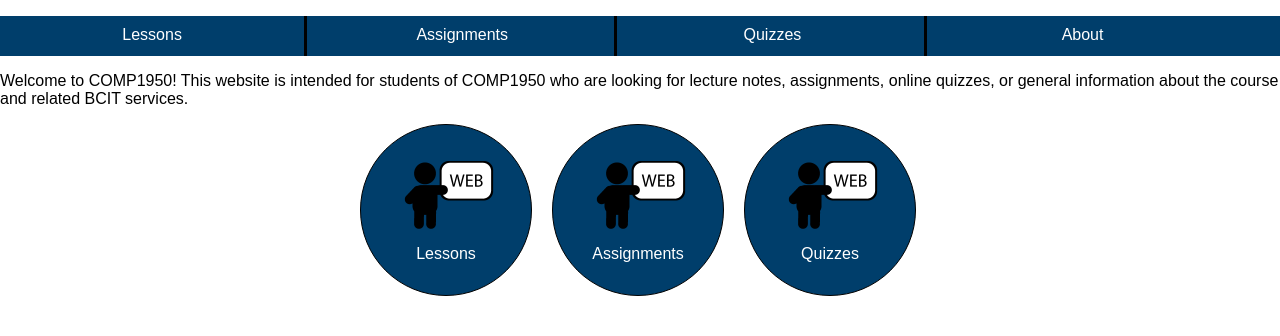
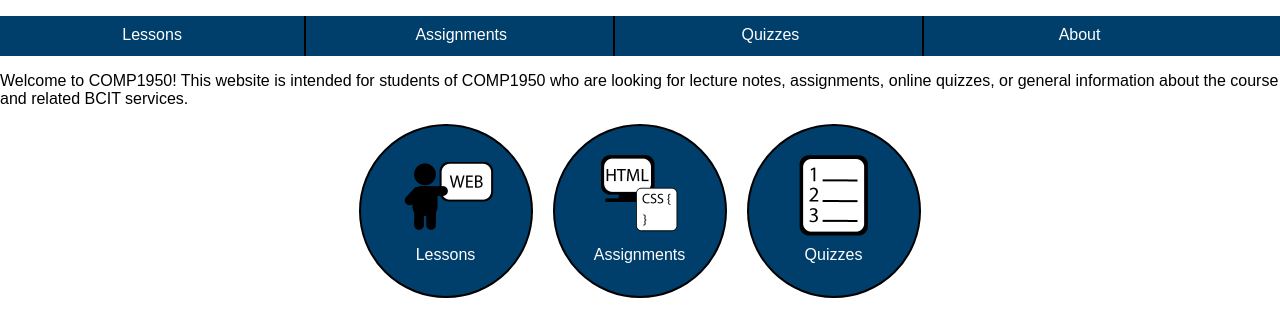
Before and after one commit to jkngan/COMP1950GroupProject, a plain HTML site: page protosite/index.html in a window 1280 px wide. Drawn offline with nearby package versions, Linux system fonts and the light colour scheme.

Commit message:
Added final images for image navigation
Added assignment and quiz icons.

```diff
--- a/protosite/css/style.css
+++ b/protosite/css/style.css
@@ -34,7 +34,7 @@ nav > ul > li {
     width: 1px;
     padding: 1px;
     height: 38px;
-    border-left: 3px solid #000000;
+    border-left: 2px solid #000000;
 }
 
 nav > ul > li> a {
@@ -49,7 +49,7 @@ main {
 .image_navigation {
     clear: both;
     height: 170px;
-    width: 580px;
+    width: 583px;
     margin: 0 auto;
 }
 
@@ -70,7 +70,7 @@ main {
 .image_button {
     float: left;
     border-radius: 90px;
-    border: 1px solid #000000;
+    border: 2px solid #000000;
     width: 170px;
     height: 170px;
     background-color: #003e6b;
--- a/protosite/index.html
+++ b/protosite/index.html
@@ -44,11 +44,11 @@
                         <p>Lessons</p>
                     </div>
                     <div class="image_button">
-                        <img src="images/lesson_icon.png" alt="" />
+                        <img src="images/assignment_icon.png" alt="" />
                         <p>Assignments</p>
                     </div>
                     <div class="image_button">
-                        <img src="images/lesson_icon.png" alt="" />
+                        <img src="images/quiz_icon.png" alt="" />
                         <p>Quizzes</p>
                     </div>
                 </div>
```
Also changed, not shown: protosite/images/assignment_icon.png (added).
